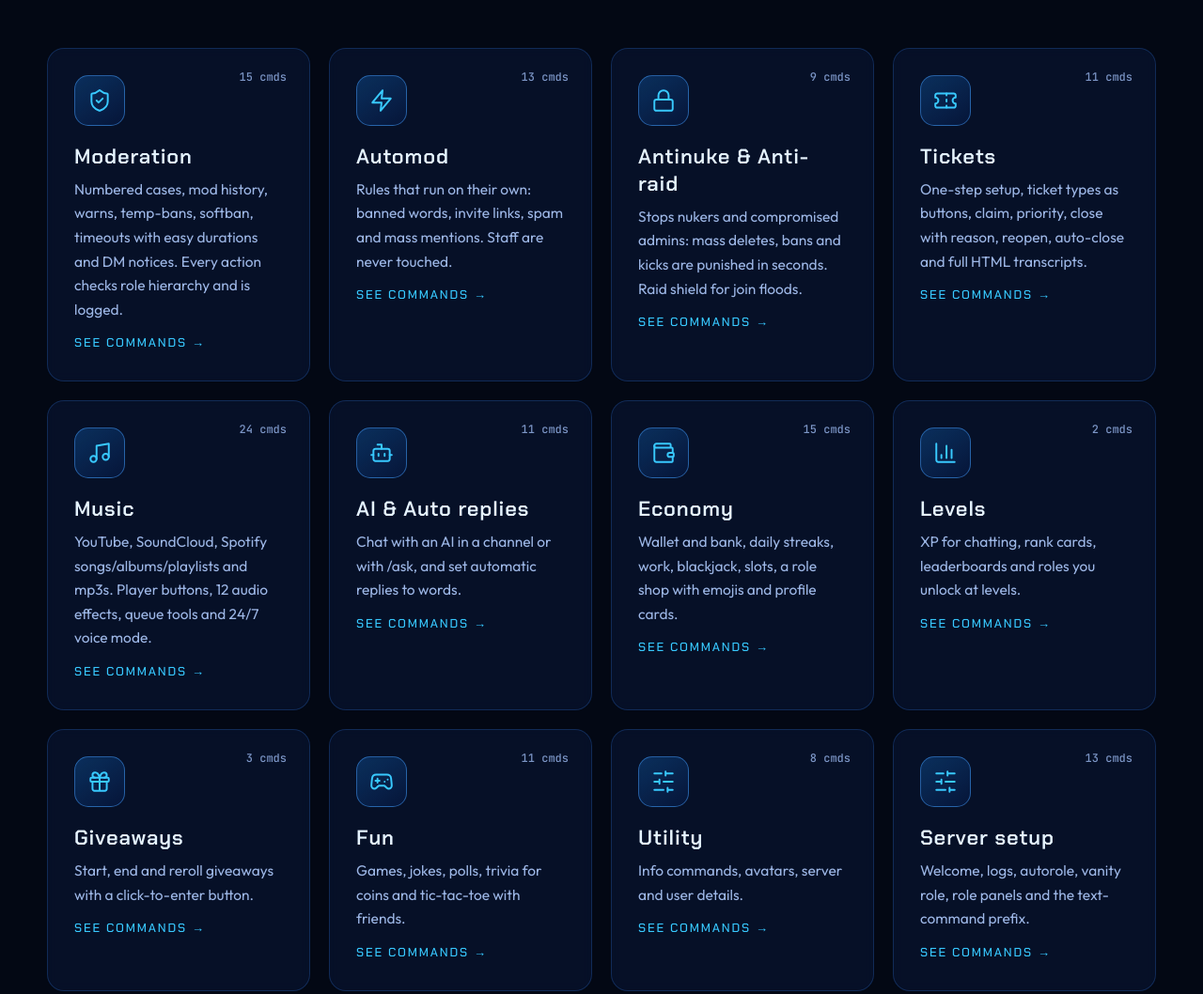
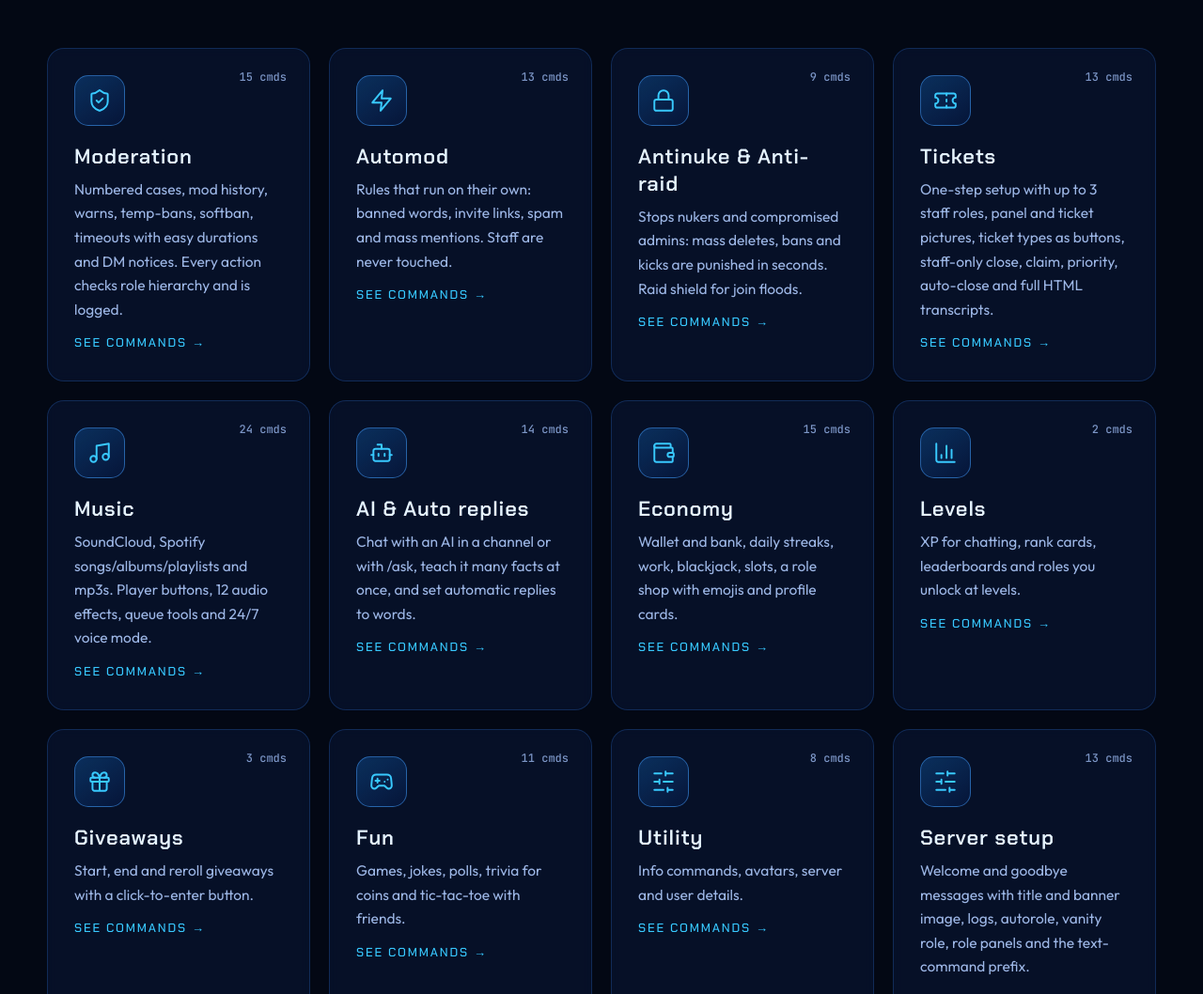
Before and after one commit to thehrofficial/jarvis-website, a plain HTML site: page index.html in a window 1280 px wide. Shown: the part 1235-2293 px from the top of the page at 94% size. Drawn offline with Linux system fonts and the light colour scheme.

Commit message:
Add files via upload

```diff
--- a/config.js
+++ b/config.js
@@ -5,7 +5,7 @@ window.BOT = {
   name: 'JARVIS',
   // Application ID: discord.com/developers/applications -> your app -> General Information
   clientId: '1561350559196254301',
-  inviteUrl: 'https://discord.com/oauth2/authorize?client_id=1561350559196254301&permissions=8&integration_type=0&scope=applications.commands+bot',
+  inviteUrl: 'https://discord.com/oauth2/authorize?client_id=1561350559196254301&permissions=1394676722935&integration_type=0&scope=applications.commands+bot',
   // Support server invite, like 'https://discord.gg/abcdef'. Leave '' to hide the links.
   supportServer: 'https://discord.com/invite/3j2n5vmJf4',
   // Email for questions and data-deletion requests (shown in the privacy policy)
--- a/data.js
+++ b/data.js
@@ -213,17 +213,27 @@ window.FEATURES = [
   "id": "tickets",
   "name": "Tickets",
   "icon": "ticket",
-  "blurb": "One-step setup, ticket types as buttons, claim, priority, close with reason, reopen, auto-close and full HTML transcripts.",
+  "blurb": "One-step setup with up to 3 staff roles, panel and ticket pictures, ticket types as buttons, staff-only close, claim, priority, auto-close and full HTML transcripts.",
   "commands": [
    {
     "c": "/ticket setup",
-    "a": "staff_role, panel_channel?, category?, log_channel?, max_per_user?, auto_close_hours?, title?, description?",
+    "a": "staff_role, staff_role2?, staff_role3?, style?, panel_image?, ticket_image?, panel_channel?, category?, log_channel?, max_per_user?, auto_close_hours?, title?, description?",
     "d": "Set up tickets in one step and post the panel (admin)"
    },
    {
     "c": "/ticket addtype",
-    "a": "name, emoji?, description?, role?",
+    "a": "name, emoji?, description?, category?, role?, welcome?",
     "d": "Add a ticket type like Support, Report, Buy (admin)"
+   },
+   {
+    "c": "/ticket edittype",
+    "a": "name, new_name?, emoji?, description?, category?, role?, welcome?",
+    "d": "Change a ticket type (admin)"
+   },
+   {
+    "c": "/ticket panel",
+    "a": "channel?",
+    "d": "Post the ticket panel again (admin)"
    },
    {
     "c": "/ticket removetype",
@@ -276,16 +286,16 @@ window.FEATURES = [
   "id": "music",
   "name": "Music",
   "icon": "music",
-  "blurb": "YouTube, SoundCloud, Spotify songs/albums/playlists and mp3s. Player buttons, 12 audio effects, queue tools and 24/7 voice mode.",
+  "blurb": "SoundCloud, Spotify songs/albums/playlists and mp3s. Player buttons, 12 audio effects, queue tools and 24/7 voice mode.",
   "commands": [
    {
     "c": "/play",
-    "a": "query, source?, next?",
-    "d": "Play a song, playlist or link (YouTube, SoundCloud, Spotify song/album/playlist, mp3)"
+    "a": "query, next?",
+    "d": "Play a song, playlist or link (SoundCloud, Spotify song/album/playlist, mp3)"
    },
    {
     "c": "/search",
-    "a": "query, source?",
+    "a": "query",
     "d": "Search and pick a song from the top 5 results"
    },
    {
@@ -404,7 +414,7 @@ window.FEATURES = [
   "id": "ai",
   "name": "AI & Auto replies",
   "icon": "bot",
-  "blurb": "Chat with an AI in a channel or with /ask, and set automatic replies to words.",
+  "blurb": "Chat with an AI in a channel or with /ask, teach it many facts at once, and set automatic replies to words.",
   "commands": [
    {
     "c": "/ask",
@@ -423,7 +433,7 @@ window.FEATURES = [
    },
    {
     "c": "/ai teach",
-    "a": "fact",
+    "a": "fact?",
     "d": "Teach the AI a fact about your server (rules, staff, events...)"
    },
    {
@@ -439,7 +449,22 @@ window.FEATURES = [
    {
     "c": "/ai reset",
     "a": "",
-    "d": "Make the AI forget this channel"
+    "d": "Make the AI forget everything: all chats and all taught facts"
+   },
+   {
+    "c": "/ai key",
+    "a": "",
+    "d": "Use your own free AI key for this server (private form)"
+   },
+   {
+    "c": "/ai keyremove",
+    "a": "",
+    "d": "Go back to the bot's shared AI"
+   },
+   {
+    "c": "/ai keyhelp",
+    "a": "",
+    "d": "How to get a free AI key and add it"
    },
    {
     "c": "/ai status",
@@ -572,7 +597,7 @@ window.FEATURES = [
   "commands": [
    {
     "c": "/giveaway start",
-    "a": "prize, minutes, winners?",
+    "a": "prize, minutes, winners?, image?, description?",
     "d": "Start a giveaway in this channel"
    },
    {
@@ -630,8 +655,8 @@ window.FEATURES = [
    },
    {
     "c": "/poll",
-    "a": "question, options?",
-    "d": "Create a quick poll"
+    "a": "question, options?, minutes?, multiple?, show_names?, role?",
+    "d": "Create a poll with buttons, live results and a timer"
    },
    {
     "c": "/minigame tictactoe",
@@ -702,7 +727,7 @@ window.FEATURES = [
   "id": "setup",
   "name": "Server setup",
   "icon": "sliders",
-  "blurb": "Welcome, logs, autorole, vanity role, role panels and the text-command prefix.",
+  "blurb": "Welcome and goodbye messages with title and banner image, logs, autorole, vanity role, role panels and the text-command prefix.",
   "commands": [
    {
     "c": "/prefix",
@@ -711,13 +736,13 @@ window.FEATURES = [
    },
    {
     "c": "/setup welcome",
-    "a": "channel, message?",
-    "d": "Set the welcome channel and message"
+    "a": "channel?, title?, message?, image?, editor?, avatar?, test?",
+    "d": "Welcome message: channel, title, text and banner image"
    },
    {
     "c": "/setup leave",
-    "a": "channel",
-    "d": "Set the goodbye channel"
+    "a": "channel?, title?, message?, image?, editor?, test?",
+    "d": "Goodbye message: channel, title, text and image"
    },
    {
     "c": "/setup logs",
@@ -746,7 +771,7 @@ window.FEATURES = [
    },
    {
     "c": "/setup levels",
-    "a": "enabled?, channel?, announce?",
+    "a": "enabled?, channel?, announce?, message?, card?, background?, test?",
     "d": "Leveling: turn on/off and choose where level-up messages go"
    },
    {
@@ -902,13 +927,13 @@ window.FEATURES = [
    },
    {
     "c": "/say",
-    "a": "text, channel?",
-    "d": "Make the bot say something"
+    "a": "text, channel?, as?",
+    "d": "Make the bot say something, or say it as another member"
    },
    {
     "c": "/embed",
-    "a": "title, text, color?, image?",
-    "d": "Send a nice embed message"
+    "a": "title?, text?, color?, footer?, image_file?, thumbnail_file?, image?, channel?, editor?",
+    "d": "Build and send your own embed message"
    },
    {
     "c": "/roleinfo",
--- a/index.html
+++ b/index.html
@@ -98,7 +98,7 @@
   <div class="sec-head rv"><div class="kicker">Questions</div><h2>Quick <span class="grad">answers</span></h2></div>
   <div class="faq rv">
     <details><summary>Is JARVIS free?</summary><p>Yes. All features are free to use. The only paid extra is an optional custom profile (your own bot name, picture, banner and bio in your server). Ask in the support server.</p></details>
-    <details><summary>Which permissions does it need?</summary><p>The invite asks for Administrator so every feature works out of the box. You can lower it, but antinuke, tickets, roles and music need Manage Channels, Manage Roles, Ban Members, View Audit Log, Connect and Speak.</p></details>
+    <details><summary>Which permissions does it need?</summary><p>The invite does <b>not</b> ask for Administrator. It asks only for what the features need: Manage Channels, Manage Roles, Ban and Kick Members, View Audit Log, Manage Messages, Manage Webhooks, Connect, Speak and similar. If a feature says it is missing a permission, give the bot that permission in the channel, and make sure the JARVIS role is above the roles it manages.</p></details>
     <details><summary>Where can it play music from?</summary><p>SoundCloud, Spotify songs, albums and playlists, and direct audio links. It can stay in a voice channel 24/7 with <code>/247 enable</code>.</p></details>
     <details><summary>How does antinuke work?</summary><p>If someone deletes or creates too many channels or roles, bans or kicks too many people, or creates webhooks too fast, JARVIS punishes them in seconds (ban, kick or strip roles) and alerts the owner. You can whitelist people you trust.</p></details>
     <details><summary>What data do you store?</summary><p>Only what features need, like settings, levels and tickets. See the <a href="privacy.html">privacy policy</a>. Data is deleted when the bot leaves your server.</p></details>
--- a/site.js
+++ b/site.js
@@ -27,7 +27,7 @@
   const icon = (n) => `<svg viewBox="0 0 24 24" fill="none" stroke="currentColor" stroke-width="1.8" stroke-linecap="round" stroke-linejoin="round" aria-hidden="true">${ICONS[n] || ICONS.star}</svg>`;
 
   const invite = B.inviteUrl || (/^\d{15,25}$/.test(B.clientId || '')
-    ? `https://discord.com/oauth2/authorize?client_id=${B.clientId}&scope=bot%20applications.commands&permissions=8` : '#');
+    ? `https://discord.com/oauth2/authorize?client_id=${B.clientId}&scope=bot%20applications.commands&permissions=1394676722935` : '#');
 
   /* ---------- shared header / footer ---------- */
   const page = location.pathname.split('/').pop() || 'index.html';
```
Also changed, not shown: guide.html (+10 -2 lines).
